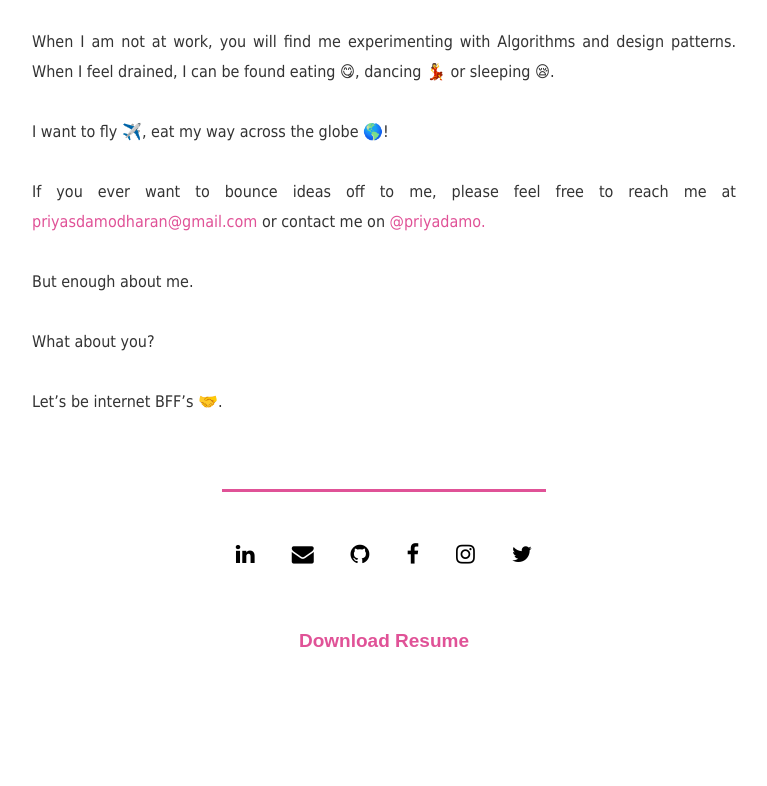
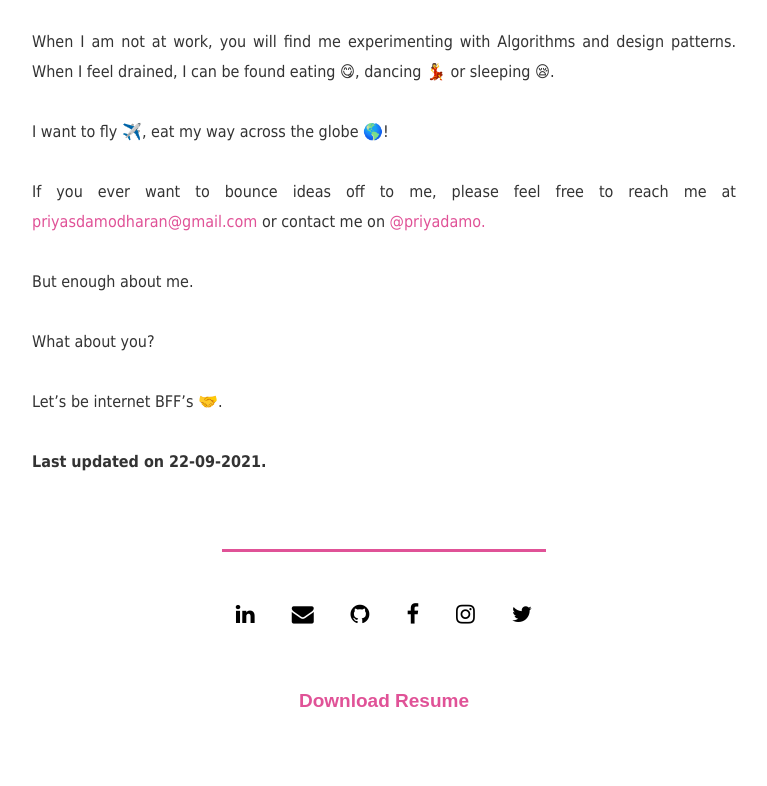
Before and after one commit to priyasdamodharan/priyadamodharan-portfolio, a plain HTML site: page aboutme.html in a window 1280 px wide. Shown: the part 1775-2561 px from the top of the page, without its empty margins (256-1023 px from the left). Before the commit the page ends 2501 px from the top, so only its background shows below. Drawn offline with nearby package versions, Linux system fonts and the light colour scheme.

Commit message:
Update aboutme.html

```diff
--- a/aboutme.html
+++ b/aboutme.html
@@ -120,6 +120,8 @@
       <p class="gallery-title">What about you?</p>
       &nbsp;
       <p class="gallery-title">Let’s be internet BFF’s 🤝.</p>
+      &nbsp;
+      <p class="gallery-title"><b>Last updated on 22-09-2021.</b></p>
     </div>
   </div>
   <br><br><br>
```
